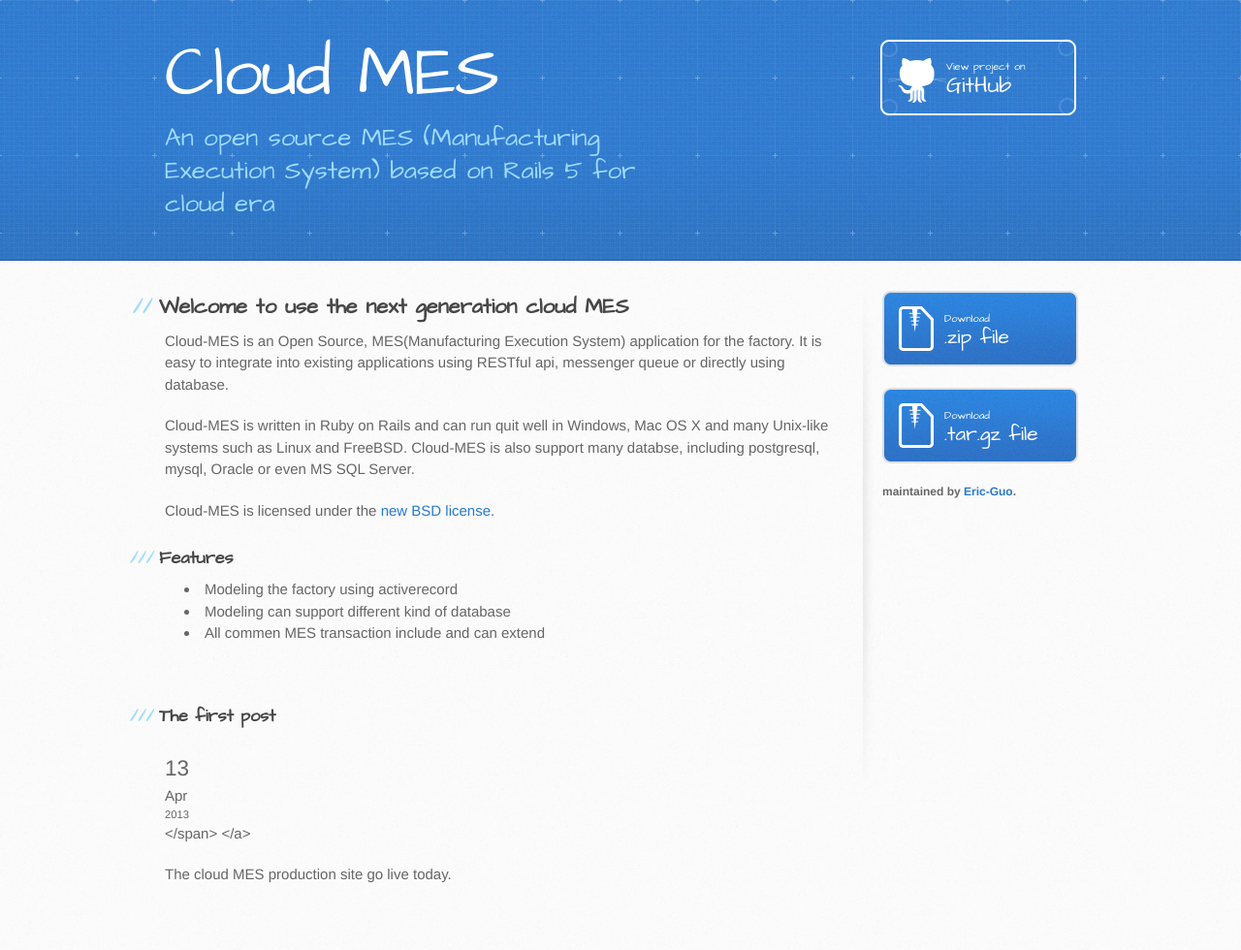
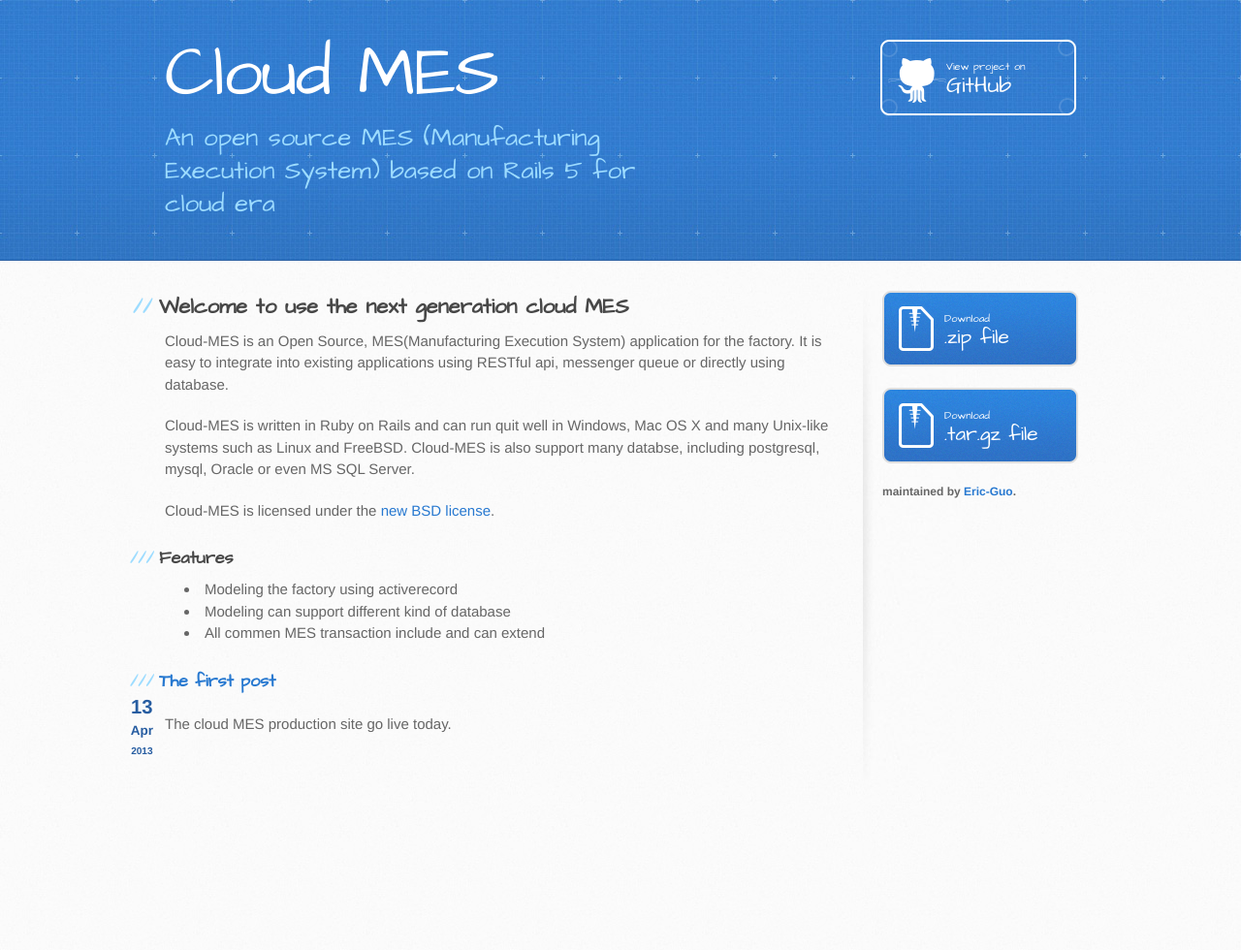
Before and after one commit to cloud-mes/website, a Jekyll site: the page built from index.md, in a window 1280 px wide. Shown: the whole page at 97% size. Built offline with Jekyll 4.4.1, drawn with Linux system fonts in a browser that asks for light colours; after the commit the page ends 900 px from its top, so only the background shows below that.

Commit message:
Fix layout.

```diff
--- a/_config.yml
+++ b/_config.yml
@@ -2,4 +2,4 @@ safe: true
 source: .
 destination: _site
 lsi: false
-pygments: true
+highlighter: pygments
--- a/index.md
+++ b/index.md
@@ -18,16 +18,17 @@ Cloud-MES is licensed under the [new BSD license](license.html).
 - All commen MES transaction include and can extend
 
 {% for post in site.tags.news %}
----
-<a href="{{ post.url }}">
-<h3>{{ post.title }}</h3>
+
+
+<h3><a href="{{ post.url }}">{{ post.title }}</a></h3>
 <span class="date">
-<div class="dateday">{{ post.date | date: "%e" }}</div>
-<div>{{ post.date | date: "%b" }}</div>
-<div class="dateyear">{{ post.date | date: "%Y" }}</div>
+<span class="dateday">{{ post.date | date: "%e" }}</span>
+<span>{{ post.date | date: "%b" }}</span>
+<span class="dateyear">{{ post.date | date: "%Y" }}</span>
 </span>
-</a>
+
 
 {{ post.summary }}
+
 {% endfor %}
 <hr />
--- a/stylesheets/stylesheet.css
+++ b/stylesheets/stylesheet.css
@@ -226,7 +226,7 @@ form {
   font-size: 90%;
   font-weight: bold;
   text-align: center;
-  margin-top: -2em;
+  margin-top: -1em;
   margin-left: -3em;
   float: left;
   width: 2em;
```
